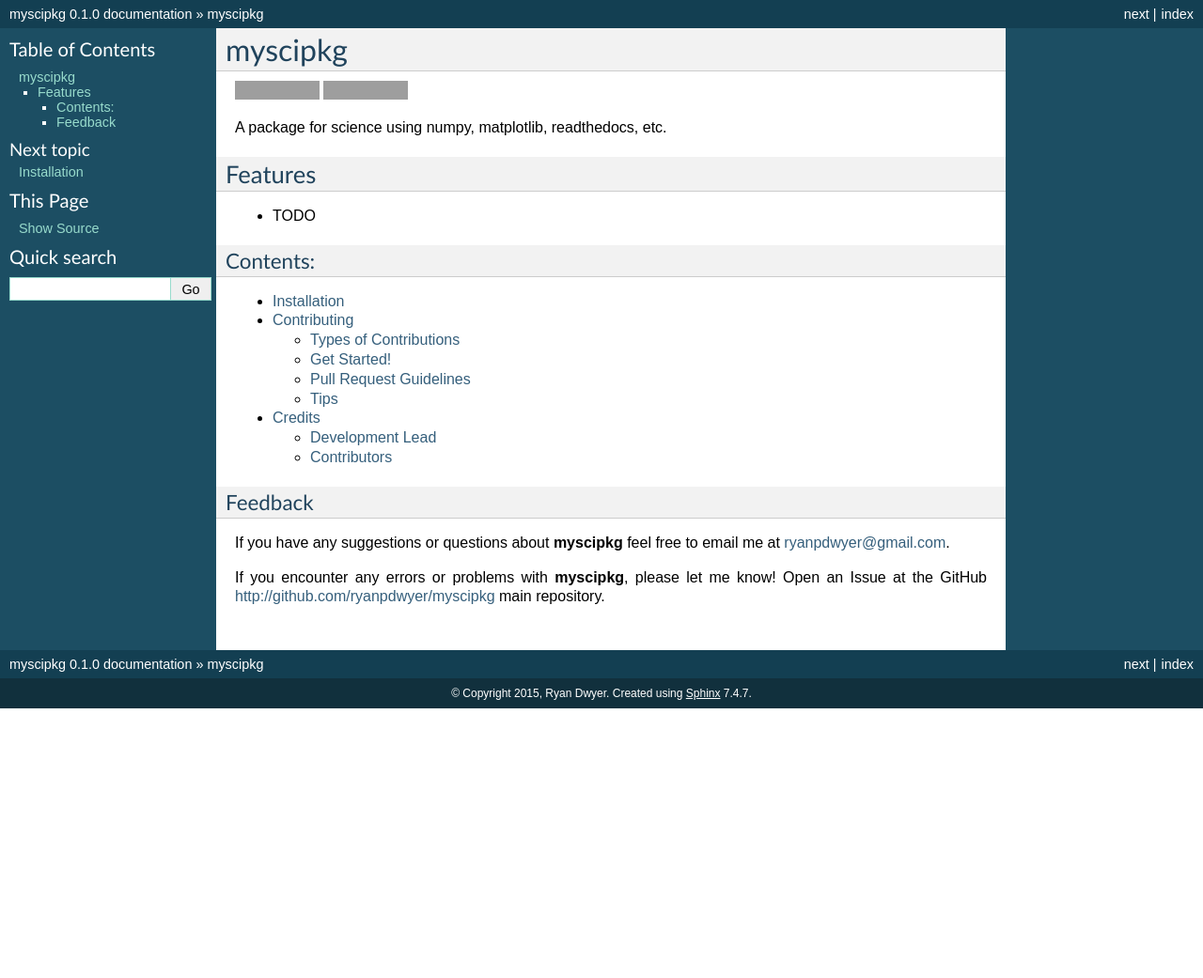
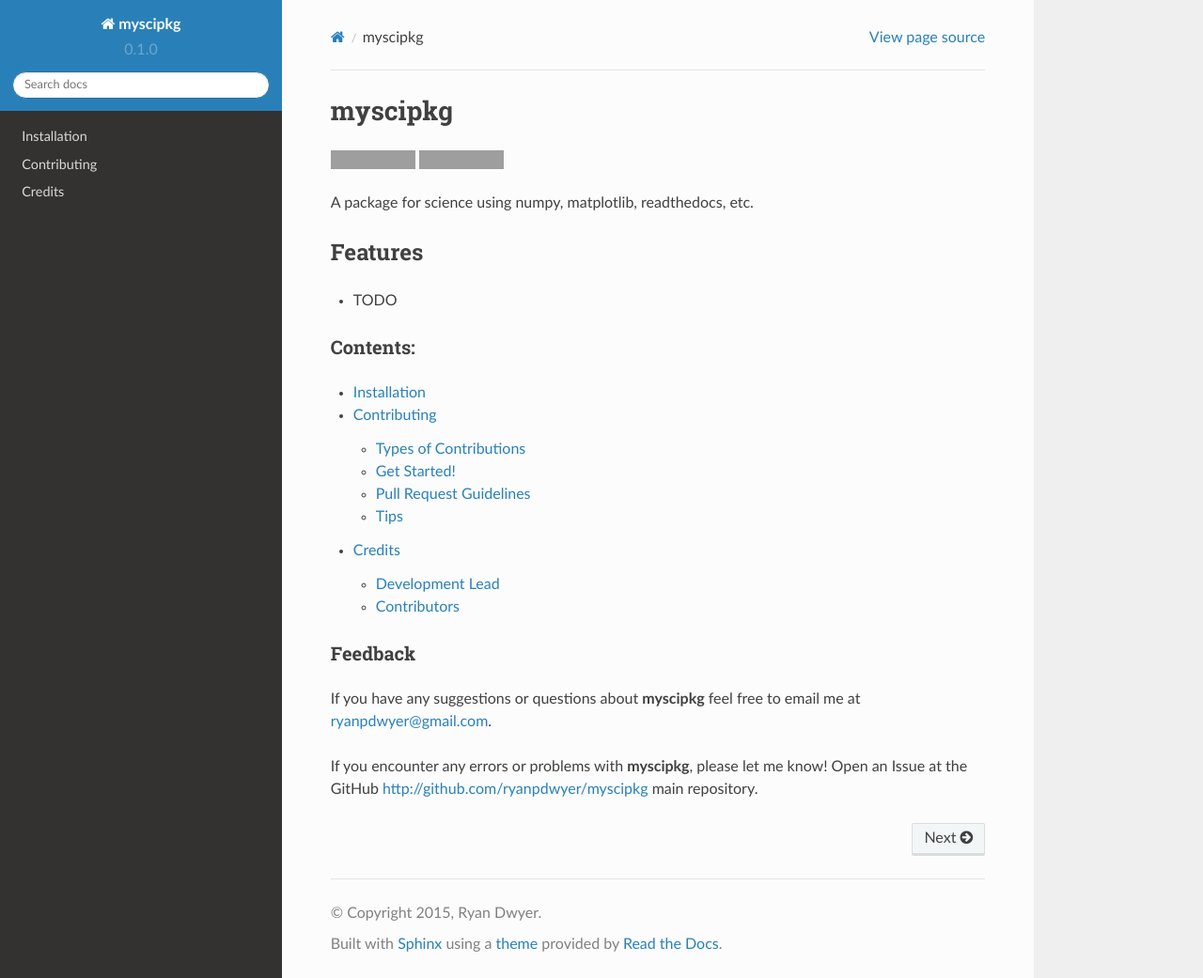
Before and after one commit to ryanpdwyer/myscipkg, a Sphinx documentation site: the page built from docs/index.rst, in a window 1280 px wide and 1041 px high. Shown: the whole window at 94% size. Built offline with Sphinx 7.4.7 and the Read the Docs theme 2.0.0, drawn with Linux system fonts in a browser that asks for light colours; grey boxes are pictures that could not be loaded.

Commit message:
Added local rtd theme

```diff
--- a/docs/conf.py
+++ b/docs/conf.py
@@ -14,7 +14,7 @@
 import sys
 import os
 
-# Check if on READTHEDOCS. If so, we need to mock out our c dependencies
+# Check if on READTHEDOCS. If so, we need to mock out C-dependent packages
 on_rtd = os.environ.get('READTHEDOCS', None) == 'True'
 
 # See http://goo.gl/GVB1Vu
@@ -134,9 +134,15 @@
 
 # -- Options for HTML output ---------------------------------------------------
 
-# The theme to use for HTML and HTML Help pages.  See the documentation for
-# a list of builtin themes.
-html_theme = 'default'
+# The theme to use for HTML and HTML Help pages.
+if not on_rtd:
+    # only import and set the theme if we're building docs locally
+    # otherwise, readthedocs.org uses their theme by default,
+    # so no need to specify it
+    import sphinx_rtd_theme
+    html_theme = 'sphinx_rtd_theme'
+    html_theme_path = [sphinx_rtd_theme.get_html_theme_path()]
+
 
 # Theme options are theme-specific and customize the look and feel of a theme
 # further.  For a list of options available for each theme, see the
```
